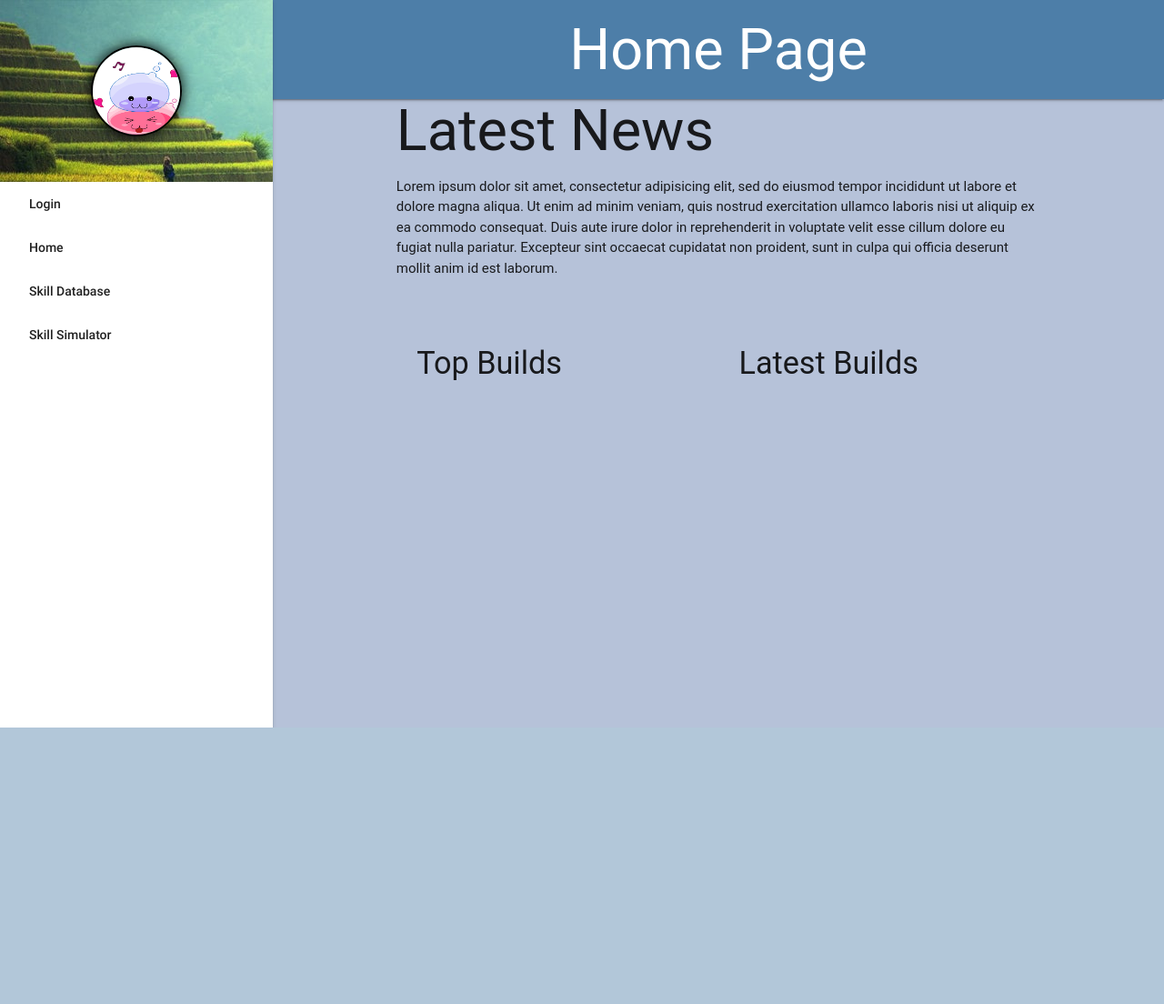
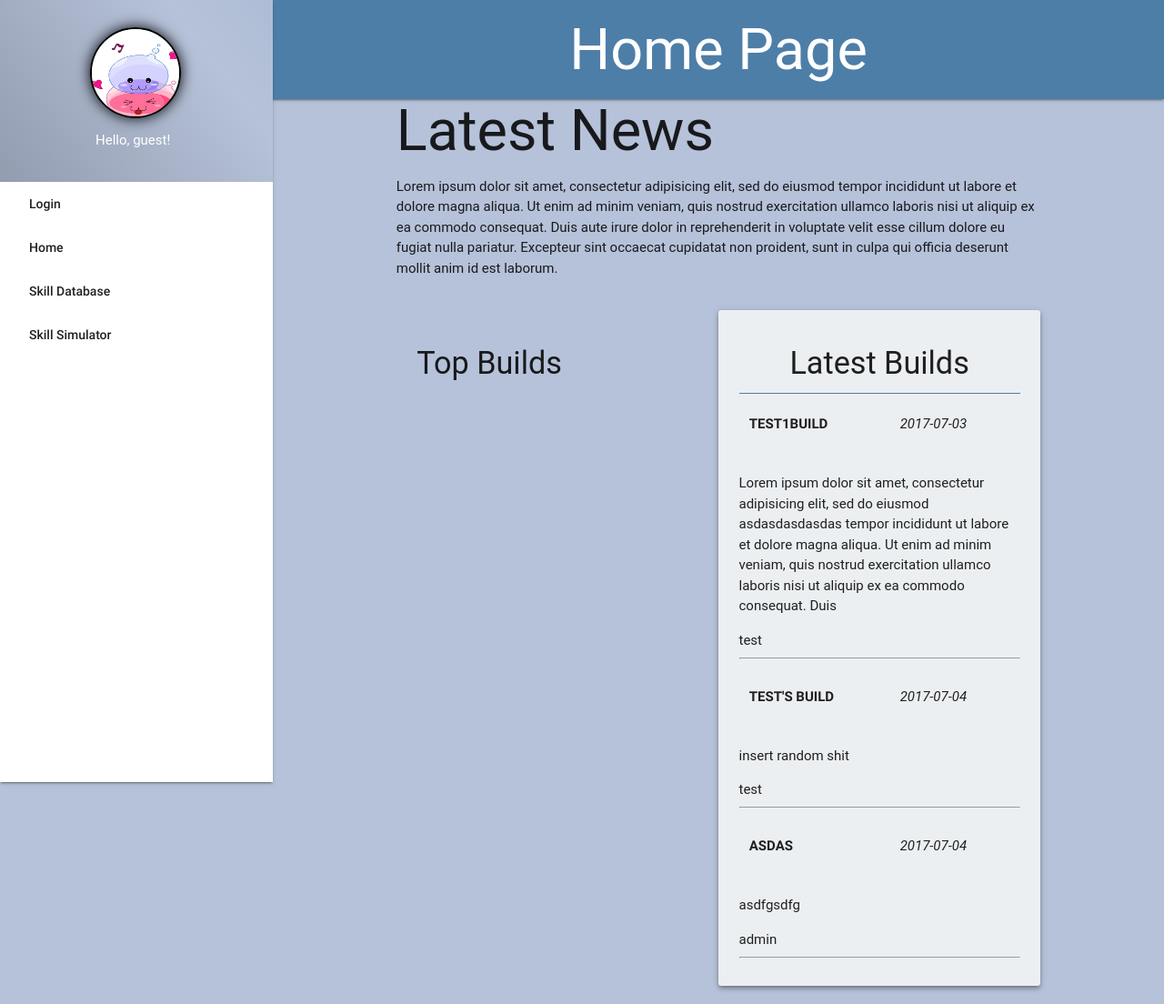
Before and after one commit to theofficialnar/capstone2, a PHP site: page / in a window 1280 px wide. Shown: the whole page at 91% size. Before the commit the page ends 800 px from the top, so only its background shows below. Run offline with PHP 8.4, Linux system fonts and the light colour scheme; data comes from the database, SQL or seed files in the repository; both versions use the stored data as it was after the commit; some web fonts are replaced.

Commit message:
massive updates/changes

```diff
--- a/index.php
+++ b/index.php
@@ -8,6 +8,7 @@ function get_title(){
 };
 
 function display_content(){
+	global $conn;
 	echo '<div class="container">
 		<div class="row">
 			<h1>Latest News</h1>
@@ -22,9 +23,29 @@ function display_content(){
 			<div class="col l6 m6 s12">
 				<h4>Top Builds</h4>
 			</div>
-			<div class="col l6 m6 s12">
-				<h4>Latest Builds</h4>
-			</div>
+			<div class="col l6 m6 s12 bg z-depth-2">
+				<div class="index-header center-align">
+					<h4>Latest Builds</h4>
+				</div>';
+				$sql = "SELECT * FROM builds b JOIN users u ON b.acct_id = u.id
+						ORDER BY b.build_date  ASC";
+				$result = mysqli_query($conn, $sql);
+				while($row = mysqli_fetch_assoc($result)){
+					extract($row);
+					echo '<div>
+						<div class="row">
+							<div class="col l6">
+								<span><b>'.strtoupper($build_name).'</b></span>
+							</div>
+							<div class="col l6">
+								<span><i>'.$build_date.'</i></span>
+							</div>
+						</div>
+						<p>'.$build_description.'</p>
+						<span>'.$username.'</span><hr>
+					</div>';
+				}
+			echo '</div>
 		</div>
 	</div>';
 };
--- a/partials/side_nav.php
+++ b/partials/side_nav.php
@@ -1,15 +1,22 @@
 <ul id="slide-out" class="side-nav fixed">
-	<li><div class="user-view">
-		<div class="background valign-wrapper">
-			<img src="images/user_default.png" alt="user_photo" class="circle" id="profile-photo">
+	<li><div>
+		<div class="background">
+			<div class="user-view center-align">
+				<img src="images/user_default.png" alt="user_photo" class="circle" id="profile-photo">
+				<?php
+				if(isset($_SESSION['loginFlag']) && $_SESSION['loginFlag'] == true){
+					echo '<span class="user-welcome">Hello, ' .$_SESSION['username']. '!</span>';
+				}else{
+					echo '<span class="user-welcome">Hello, guest!</span>';
+				}
+				?>
+			</div>
 		</div>
 	</div></li>
 	<?php
-		if(isset($_SESSION['loginFlag']) && $_SESSION['loginFlag'] == true){
-			echo '<li><a href=#> Hello, ' .$_SESSION['username']. '!</a></li>';
-		}else{
+		if(!isset($_SESSION['loginFlag'])){
 			echo '<li> <a href="#modal1">Login</a> </li>';
-			}
+		}
 		?>
 	<li><a href="index.php">Home</a></li>
 	<?php
--- a/styles/styles.css
+++ b/styles/styles.css
@@ -50,18 +50,54 @@ nav {
 	color: black;
 }
 
+.user-view {
+	position: absolute;
+	width: 300px;
+	height: 200px;
+}
+
+.user-welcome {
+	position: absolute;
+	left: 35%;
+	top: 65%;
+	/*background: rgba(0, 0, 0, 0.2);*/
+}
+
 #profile-photo {
 	width: 100px;
 	height: 100px;
-	margin: 0 auto;
 	border: 2px solid black;
 	box-shadow: 0px 0px 15px black;
+	position: absolute;
+	left: 33%;
+	top: 15%;
 	/*box-sizing: border-box;*/
 }
 
-.user-view .background {
-	background: url('../images/bg_default.jpeg');
+.background {
+	background: linear-gradient(233deg, #4d7ea8, #b6c2d9, #272932);
+	background-size: 600% 600%;
+	animation: gradient-scroll 10s ease infinite;
 	height: 200px;
+	position: relative;
+}
+
+@-webkit-keyframes gradient-scroll {
+    0%{background-position:0% 87%}
+    50%{background-position:100% 14%}
+    100%{background-position:0% 87%}
+}
+
+@-moz-keyframes gradient-scroll {
+    0%{background-position:0% 87%}
+    50%{background-position:100% 14%}
+    100%{background-position:0% 87%}
+}
+
+@keyframes gradient-scroll {
+    0%{background-position:0% 87%}
+    50%{background-position:100% 14%}
+    100%{background-position:0% 87%}
 }
 
 .disabledbutton,
@@ -133,19 +169,25 @@ button[id^="min"]{
 	height: 20px;
 }
 
+.index-header {
+	border-bottom: 1px solid #4d7ea8;
+}
+
 /*Materialize CSS overrides*/
 .row .col {
 	padding: 1.5em 1.5em;
 }
 
 input[type=text]:focus:not([readonly]),
-textarea.materialize-textarea:focus:not([readonly]) {
+textarea.materialize-textarea:focus:not([readonly]),
+input[type=password]:focus:not([readonly]) {
 	border-bottom: 1px solid #4d7ea8;
   	box-shadow: 0 1px 0 0 #4d7ea8;
 }
 
 input[type="text"]:focus:not([readonly]) + label,
-textarea.materialize-textarea:focus:not([readonly]) + label {
+textarea.materialize-textarea:focus:not([readonly]) + label,
+input[type=password]:focus:not([readonly])+label {
 	color: #4d7ea8;
 }
 
```
Also changed, not shown: build.php (+13 -8 lines), important_notes.txt (+9 -3 lines), register.php (+5 -2 lines), ro_db.sql (+28 -25 lines).
